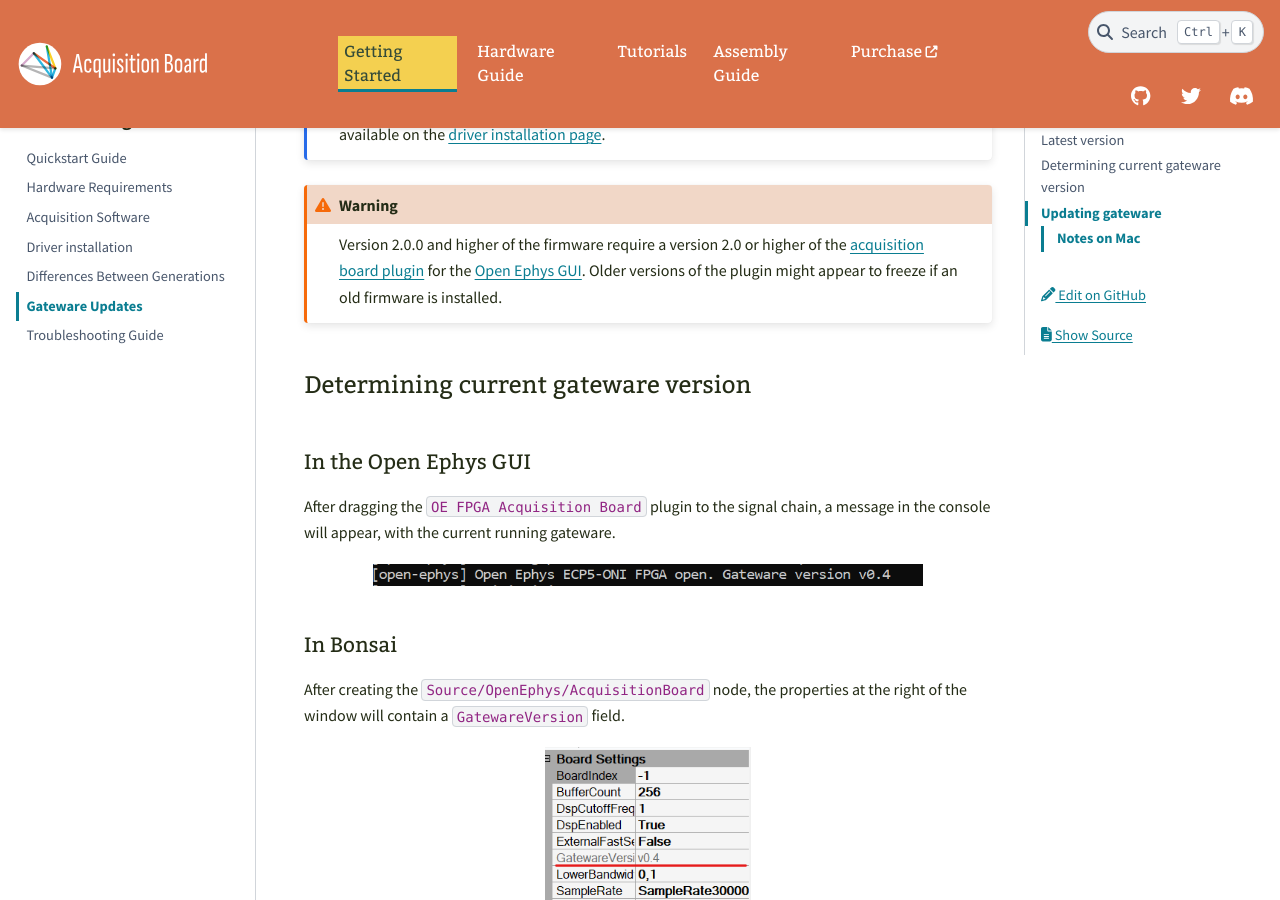
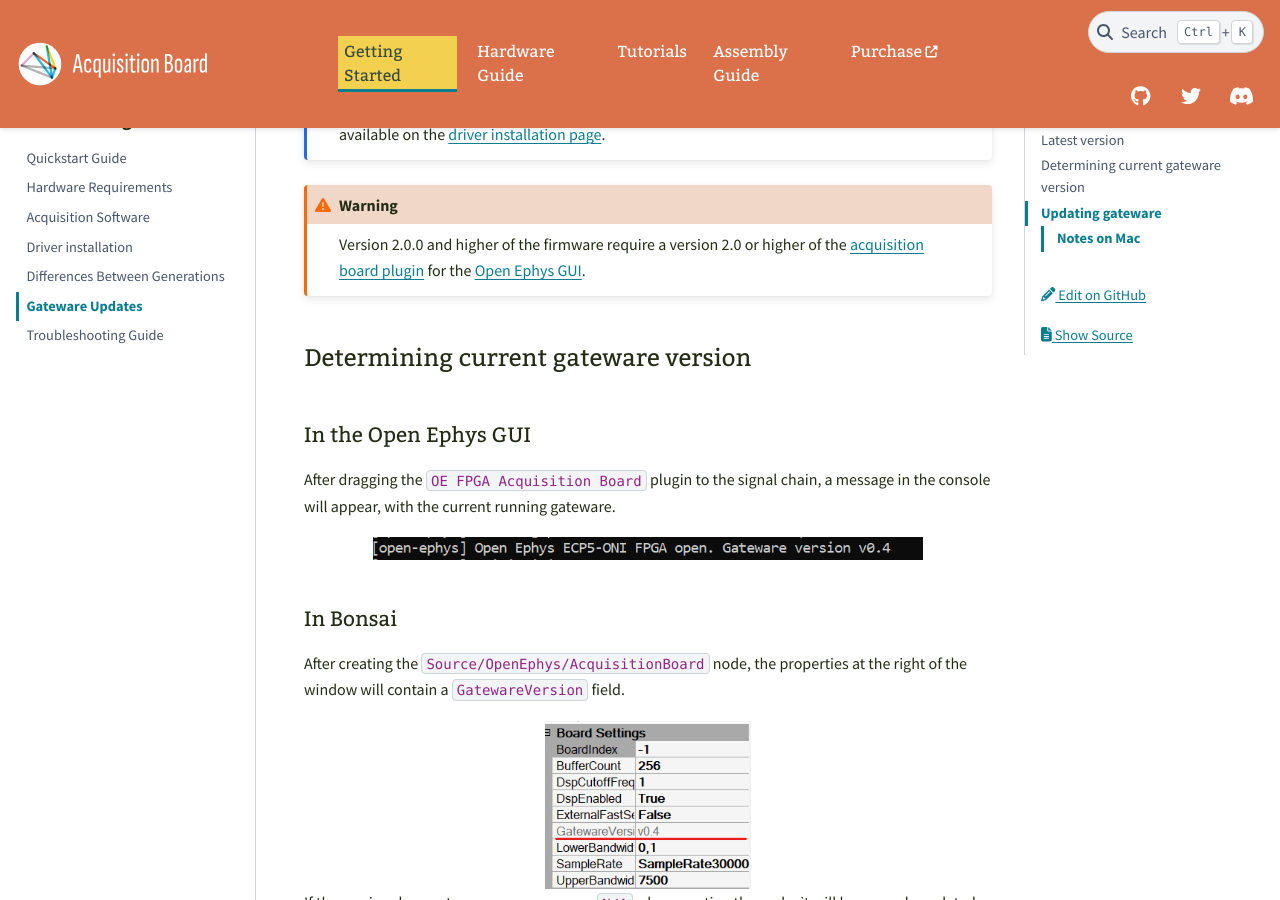
Before and after one commit to open-ephys/acq-board-docs, a Sphinx documentation site: the page built from source/User-Manual/Gateware-Update.rst, in a window 1280 px wide and 900 px high, scrolled down 910 px. Built offline with Sphinx 7.4.7 and the PyData theme 0.15.4, drawn with Linux system fonts in a browser that asks for light colours.

Commit message:
Update warning message

```diff
--- a/source/User-Manual/Gateware-Update.rst
+++ b/source/User-Manual/Gateware-Update.rst
@@ -43,7 +43,6 @@
 .. warning:: Version 2.0.0 and higher of the firmware require a version 2.0 or higher
     of the `acquisition board plugin <https://open-ephys.github.io/gui-docs/User-Manual/Plugins/Acquisition-Board.html>`__
     for the `Open Ephys GUI <https://open-ephys.github.io/gui-docs/index.html>`__.
-    Older versions of the plugin might appear to freeze if an old firmware is installed.
 
 .. _gwupdate_instructions:
 
```
